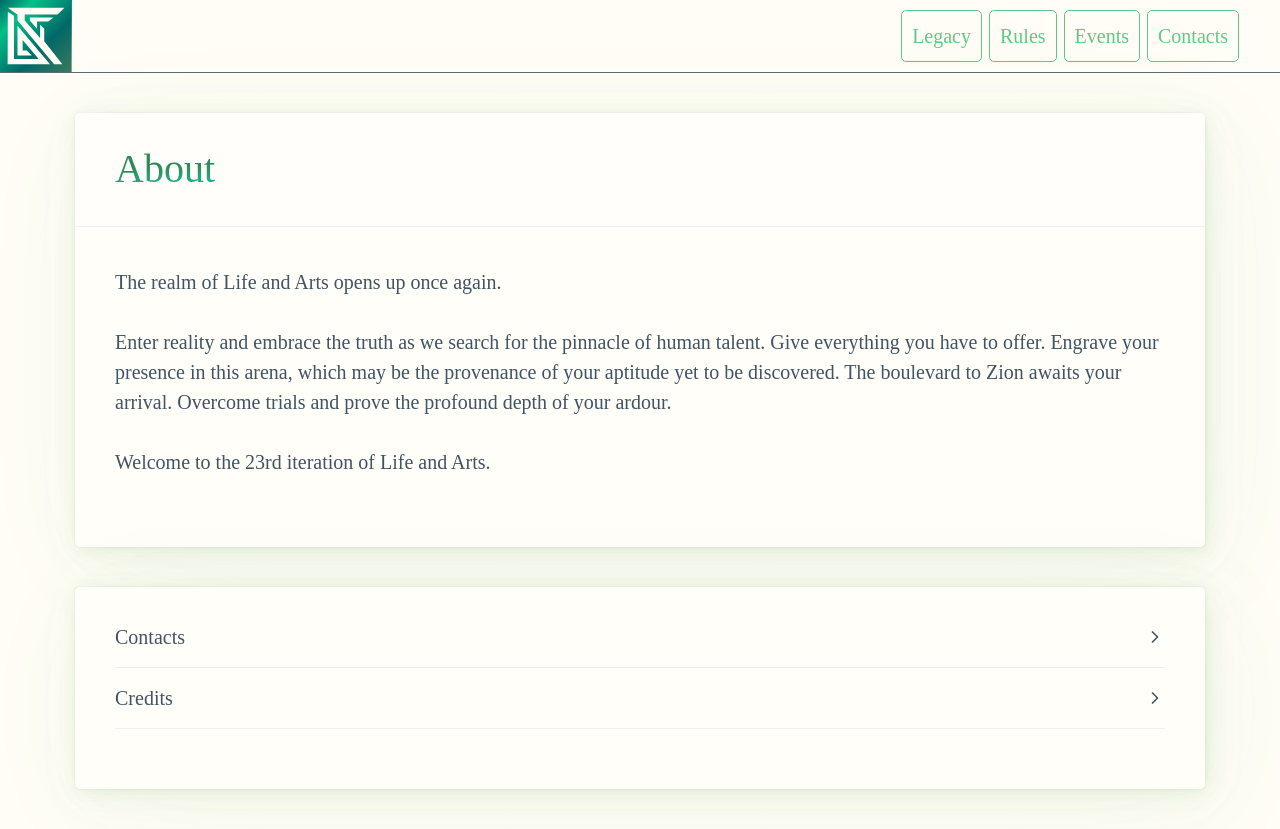
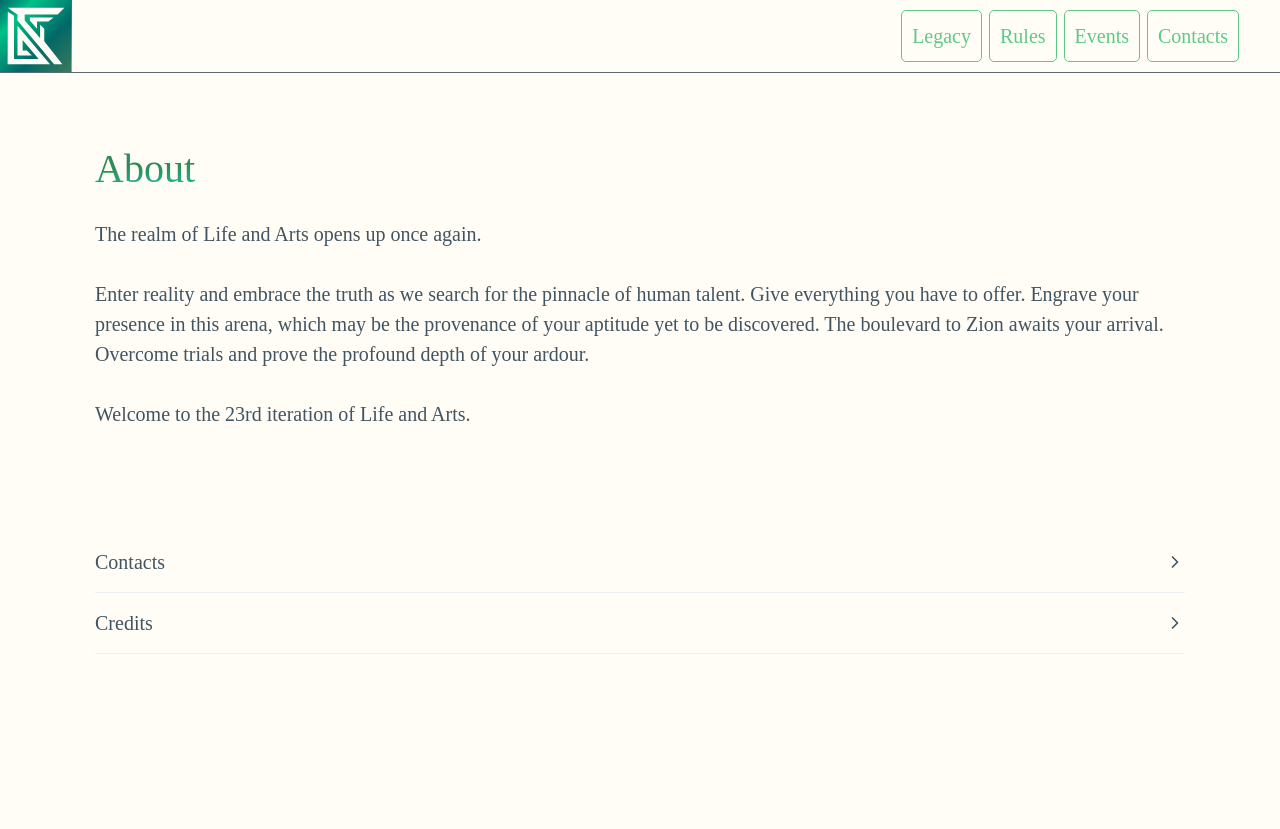
Before and after one commit to iwasElitist/festival, a SvelteKit app: page /about in a window 1280 px wide. After the commit the page ends 800 px from the top, so only its background shows below. Built offline with nearby package versions, Linux system fonts and the light colour scheme.

Commit message:
Removed article tag usages for text

```diff
--- a/src/lib/interface/navbar.svelte
+++ b/src/lib/interface/navbar.svelte
@@ -35,7 +35,7 @@
                     <a href="{base}/legacy" role="button" class="outline">Legacy</a>
                     <a href="{base}/rules" role="button" class="outline">Rules</a>
                     <a href="{base}/events" role="button" class="outline">Events</a>
-                    <a href="{base}/about" role="button" class="outline">About</a>
+                    <a href="{base}/about" role="button" class="outline">Contacts</a>
                 </li>
             </ul>
         </div>
--- a/src/routes/+layout.svelte
+++ b/src/routes/+layout.svelte
@@ -21,4 +21,13 @@
     b {
         font-weight: 600;
     }
+
+    .box {
+        margin-top: var(--block-spacing-vertical);
+        padding: calc(var(--block-spacing-vertical) * .66) var(--block-spacing-horizontal);
+    }
+
+    header {
+        margin-bottom: var(--block-spacing-horizontal);
+    }
 </style>
--- a/src/routes/about/+page.svelte
+++ b/src/routes/about/+page.svelte
@@ -4,15 +4,15 @@
 </svelte:head>
 
 <main class="container">
-    <article>
+    <div class="box">
         <header>
             <h1 class="bg-grad">About</h1>
         </header>
         <p>The realm of Life and Arts opens up once again.</p>
         <p>Enter reality and embrace the truth as we search for the pinnacle of human talent. Give everything you have to offer. Engrave your presence in this arena, which may be the provenance of your aptitude yet to be discovered. The boulevard to Zion awaits your arrival. Overcome trials and prove the profound depth of your ardour.</p>
         <p>Welcome to the 23rd iteration of Life and Arts.</p>
-    </article>
-    <article>
+    </div>
+    <div class="box">
         <details>
             <summary>Contacts</summary>
             <div class="members">
@@ -111,7 +111,7 @@
                 </hgroup>
             </div>
         </details>
-    </article>
+    </div>
 </main>
 
 <style lang="scss">
--- a/src/routes/legacy/+page.svelte
+++ b/src/routes/legacy/+page.svelte
@@ -4,12 +4,12 @@
 </svelte:head>
 
 <main class="container">
-    <article>
+    <div class="box">
         <header>
             <h1 class="bg-grad">Legacy</h1>
         </header>
         <p>In November 1996, <b>Vivek Krishnan</b>, <b>Harish K.</b>, <b>Rahul Warrier</b> and their 12th standard classmates pleaded with the class teacher: <i>"Madam, we need a break from the grind of textbooks and classes; let's organise an interschool arts festival."</i> The idea gathered momentum among students. But somebody had to get the green signal from the Principal <b>Fr. Mani Manimala</b>. One afternoon, as the school bell rang, the teacher surrounded by students egging her on told Fr. Mani, <i>"The students have been saying that they want to organise a festival for schools in the city."</i> The Principal, full of energy but looking stern as ever, replied, <i>"If you are ready to take full responsibility, go ahead."</i> The students who overheard this were ecstatic. The teacher who had bravely conveyed the proposal could not back out. Her students would ensure that, year after year.</p>
-    </article>
+    </div>
     <article class="legacy">
         <div class="bg-img" style:background="#000000"><img src="./images/legacy/2022.webp" alt="legacy"></div>
         <div class="text">
--- a/src/routes/rules/+page.svelte
+++ b/src/routes/rules/+page.svelte
@@ -3,7 +3,7 @@
 </svelte:head>
 
 <main class="container">
-    <article>
+    <div class="box">
         <header>
             <h1 class="bg-grad">Rules</h1>
         </header>
@@ -22,7 +22,7 @@
             <div class="text-border"><p>Participating schools are expected to cooperate with the organisers and maintain a spirit of healthy competition.</p></div>
             <div><p>The decision of the judges will be final.</p></div>
         </div>
-    </article>
+    </div>
 </main>
 
 <style lang="scss">
```
